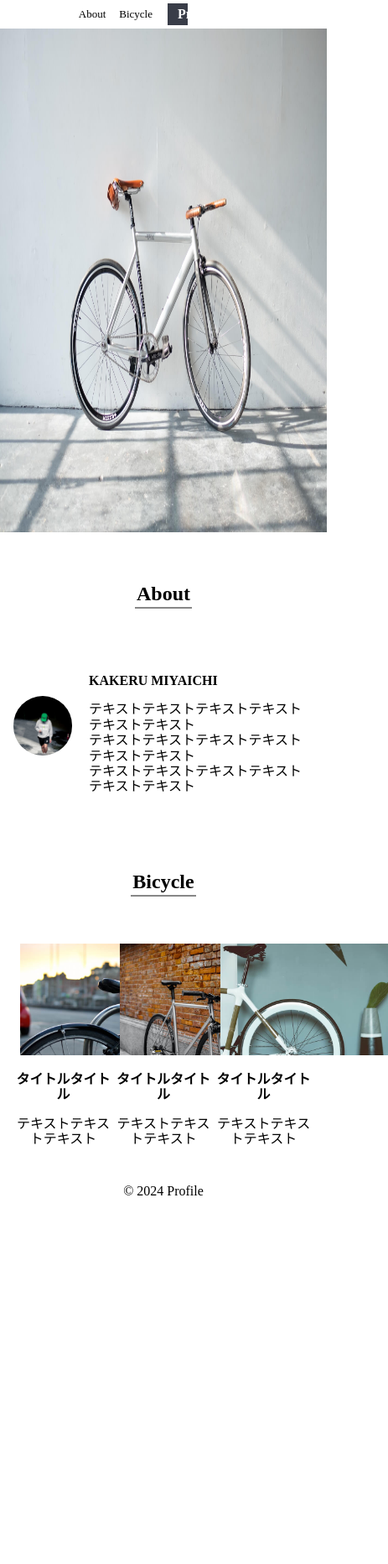
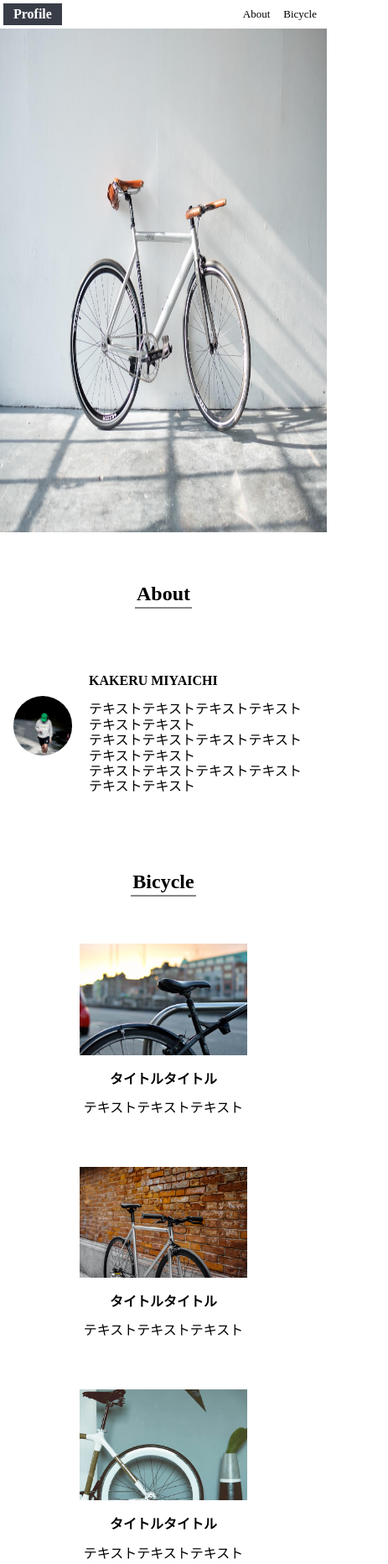
Before and after one commit to no215tyler/introduction-profile, a plain HTML site: page index.html in a window 390 px wide. Shown: the top 1863 px of the page at 84% size, 463 px wide, since content can reach past the window. Before the commit the page ends 1437 px from the top, so only its background shows below. Drawn offline with Linux system fonts and the light colour scheme; some packages are replaced by stand-ins of ours.

Commit message:
📱 レスポンシブ

```diff
--- a/style.css
+++ b/style.css
@@ -103,3 +103,20 @@ article h6 {
   justify-content: center;
   margin: 8px 0;
 }
+
+/* レスポンシブ */
+@media (max-width: 600px) {
+  .bicycle-content {
+    display: flex;
+    justify-content: center;
+    flex-direction: column;
+    align-items: center;
+  }
+
+  .header-logo {
+    margin: 4px;
+  }
+  .nav-link {
+    right: 4px;
+  }
+}
```
